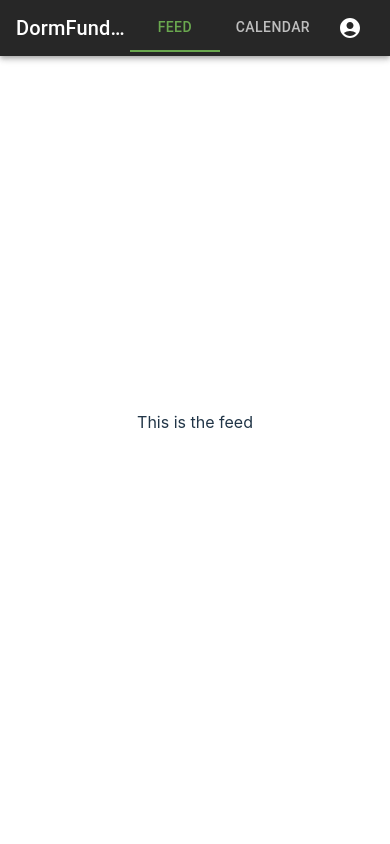
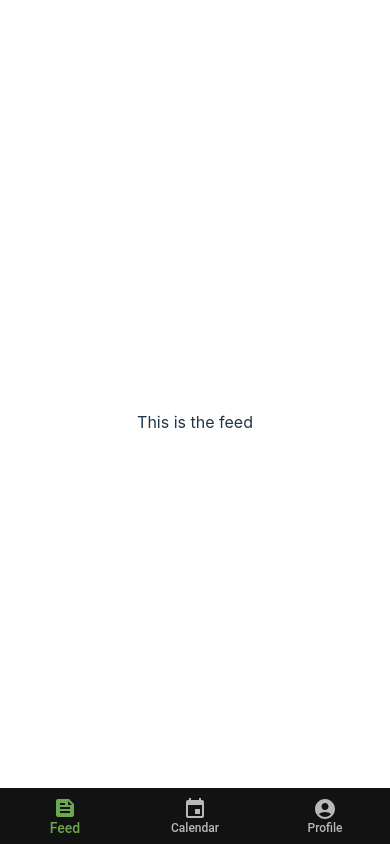
Before and after one commit to pabaill/CS278-Project--DormFundMe-, a React (Vite) app in the folder DormFundMe/: page / in a window 390 px wide. Built offline with nearby package versions, Linux system fonts and the light colour scheme.

Commit message:
Added bottom navigation for smaller screens

```diff
--- a/DormFundMe/src/assets/components/NavBar/dfm-nav-bar.css
+++ b/DormFundMe/src/assets/components/NavBar/dfm-nav-bar.css
@@ -1,8 +1,15 @@
 .dfm-tool-bar {
     display: flex;
-    justify-content: space-between !important;
+    justify-content: space-between;
 }
 
 .dfm-nav-bar-menu-item-container {
     display: flex;
 }
+
+.dfm-bottom-nav {
+    position: absolute;
+    bottom: 0;
+    left: 0;
+    width: 100%;
+}
--- a/DormFundMe/src/assets/components/NavBar/dfm-nav-bar.jsx
+++ b/DormFundMe/src/assets/components/NavBar/dfm-nav-bar.jsx
@@ -1,6 +1,8 @@
-import {AppBar, Toolbar, Typography, IconButton, Tab, Tabs} from '@mui/material';
+import {AppBar, Toolbar, Typography, IconButton, Tab, Tabs, BottomNavigation, BottomNavigationAction} from '@mui/material';
 import {AccountCircle} from '@mui/icons-material'
-import { useState } from 'react';
+import EventIcon from '@mui/icons-material/Event';
+import FeedIcon from '@mui/icons-material/Feed';
+import { useState, useEffect } from 'react';
 import "./dfm-nav-bar.css"
 
 const indexToPage = {
@@ -14,8 +16,19 @@ function DFMNavBar({changePage}) {
         changeTab(tabIndex);
         changePage(indexToPage[tabIndex]);
     };
-    return (
-        <AppBar position="absolute">
+    const [width, setWidth] = useState(window.innerWidth);
+
+    useEffect(() => {
+      /* Inside of a "useEffect" hook add an event listener that updates
+        the "width" state variable when the window size changes */
+      window.addEventListener("resize", () => setWidth(window.innerWidth));
+
+      /* passing an empty array as the dependencies of the effect will cause this
+        effect to only run when the component mounts, and not each time it updates.
+        We only want the listener to be added once */
+    }, []);
+    return width > 480 ? (
+          <AppBar position="absolute">
           <Toolbar className='dfm-tool-bar'>
             <Typography variant="h6" noWrap >
               DormFundMe
@@ -37,7 +50,18 @@ function DFMNavBar({changePage}) {
             </div>
           </Toolbar>
         </AppBar>
-    );
+        ) : (
+          <BottomNavigation
+            showLabels
+            value={currTabIndex}
+            onChange={handleTabChange}
+            className='dfm-bottom-nav'
+          >
+            <BottomNavigationAction label="Feed" icon={<FeedIcon />} />
+            <BottomNavigationAction label="Calendar" icon={<EventIcon />} />
+            <BottomNavigationAction label="Profile" icon={<AccountCircle />} />
+          </BottomNavigation>
+        );
 }
 
 export default DFMNavBar
```
